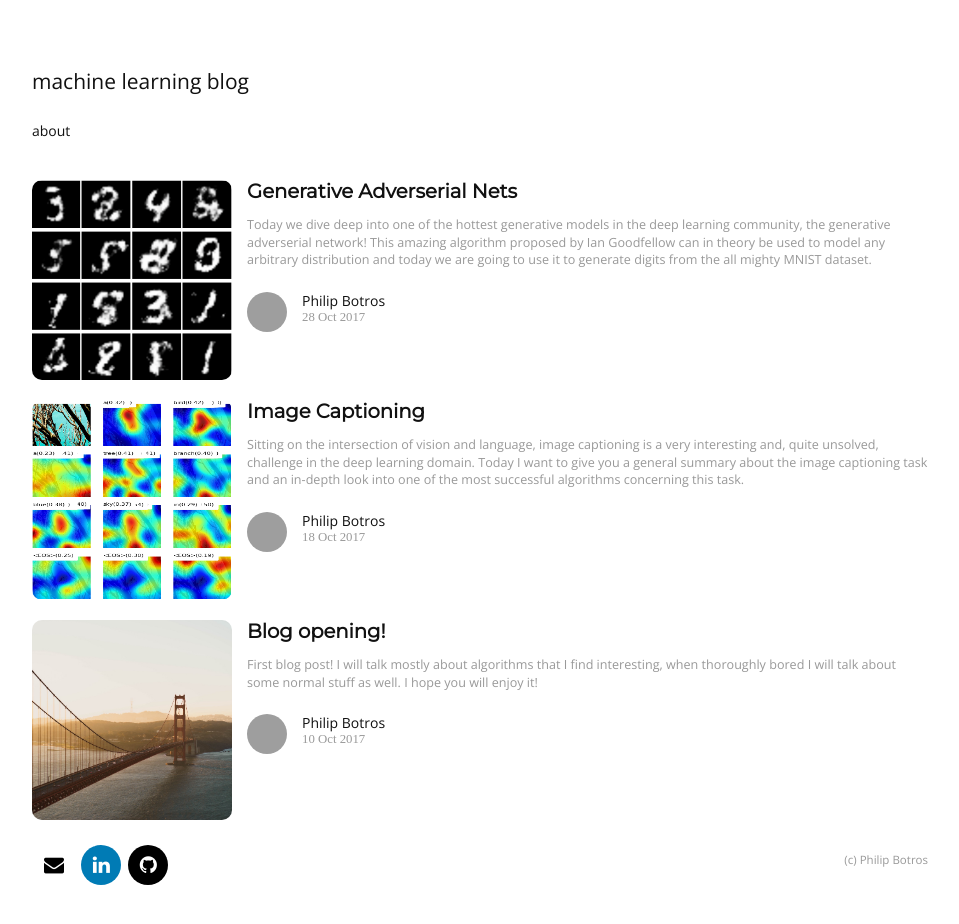
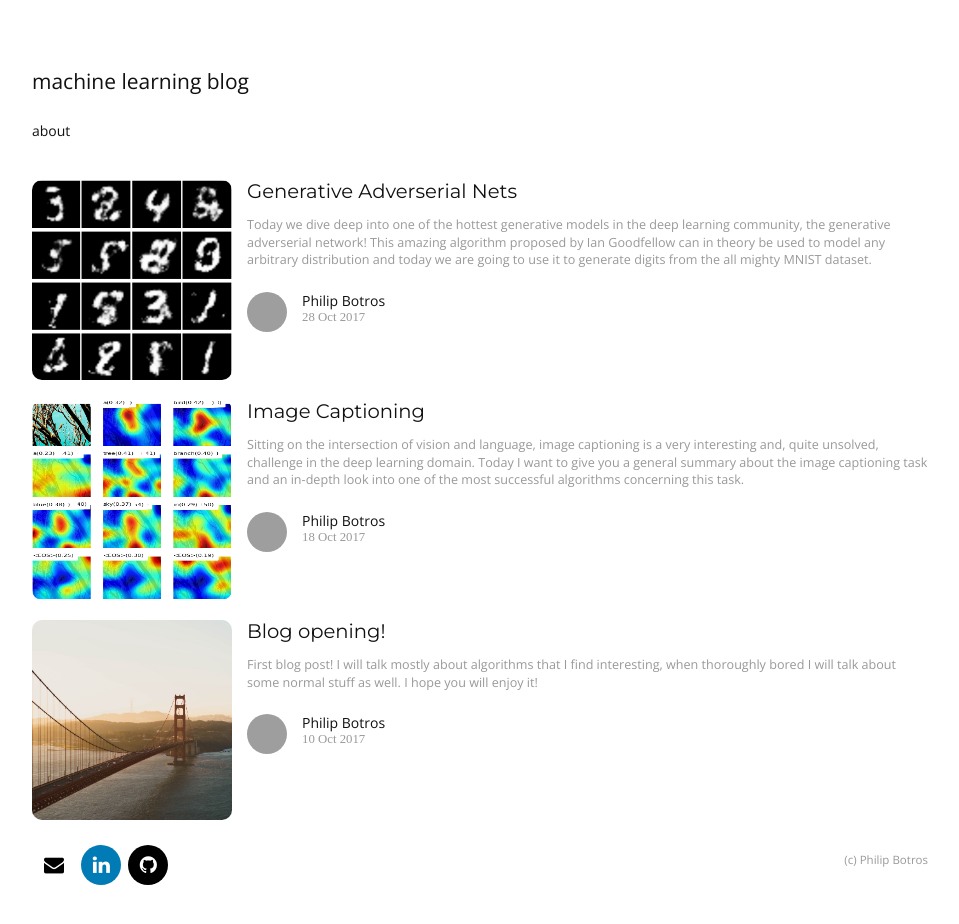
Before and after one commit to PhilipBotros/philipbotros.github.io, a Jekyll site: the page built from index.html, in a window 1280 px wide and 950 px high. Shown: the top 924 px of the window, without its empty margins (160-1119 px from the left). Built offline with Jekyll 4.4.1, drawn with Linux system fonts in a browser that asks for light colours; grey boxes are pictures that could not be loaded.

Commit message:
Title font

```diff
--- a/index.html
+++ b/index.html
@@ -14,7 +14,7 @@ title: Philip Botros
 	padding-top: 30px;
 	font-size: 1.4em;
 	font-family:'Montserrat', Georgia, serif;
-	font-weight: bold;
+	font-weight: light;
 }
 </style>
 
```
